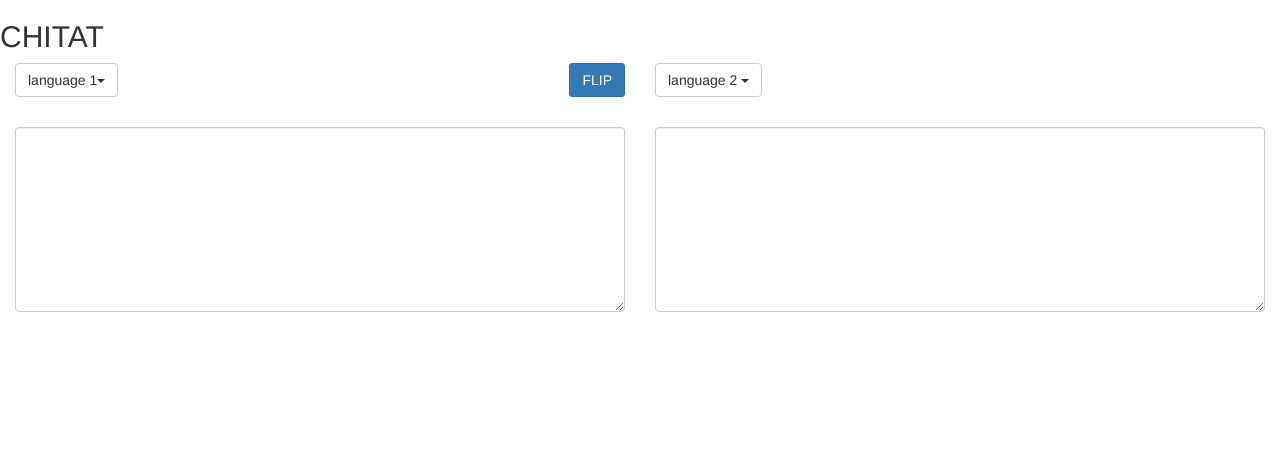
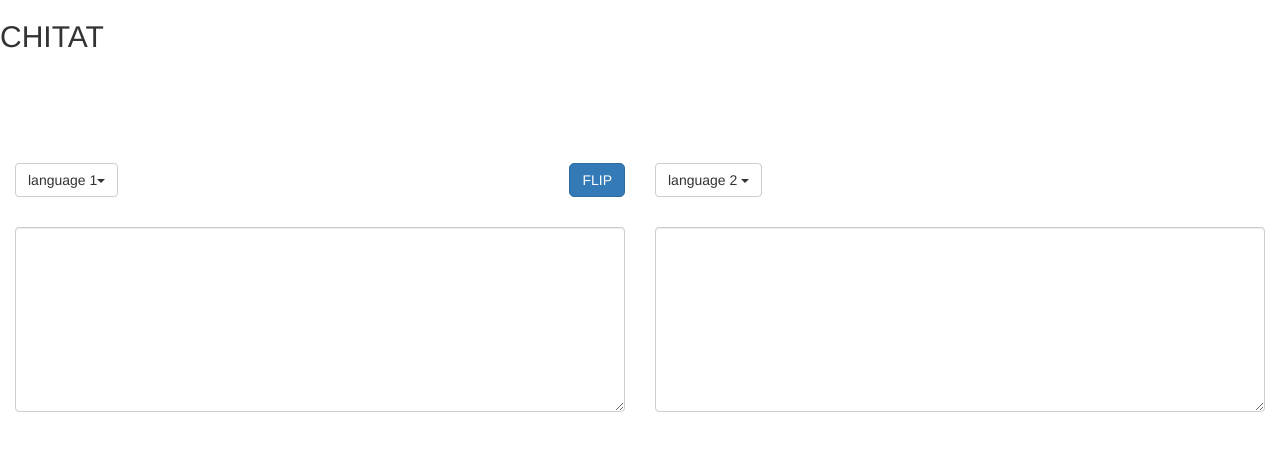
Before and after one commit to andreGarvin/chit-chat, a plain HTML site: page index.html in a window 1280 px wide. Drawn offline with nearby package versions, Linux system fonts and the light colour scheme; no server answers.

Commit message:
cleaning up the git merge

```diff
--- a/main.css
+++ b/main.css
@@ -6,7 +6,6 @@ h1{
     margin-bottom: 10px;
 }
 .center{
-<<<<<<< HEAD
     padding: 100px 0;
 }
 #flip{
@@ -16,13 +15,10 @@ h1{
 .Txt{
     margin: 20px 0px 20px 0px;
 }
-=======
-    padding: 100px 20px;
-}
 #flip{
     float: right;
     border-radius: 5px;
-    padding: 2px;
+    padding: 200px, 20px;
 }
 .Txt{
     margin-top: 20px;
@@ -32,4 +28,3 @@ h1{
     height: 25px;
     width: 50px;
 }
->>>>>>> 30980e0b112ca30b1d1e004a1c553acd3a15ec96
```
